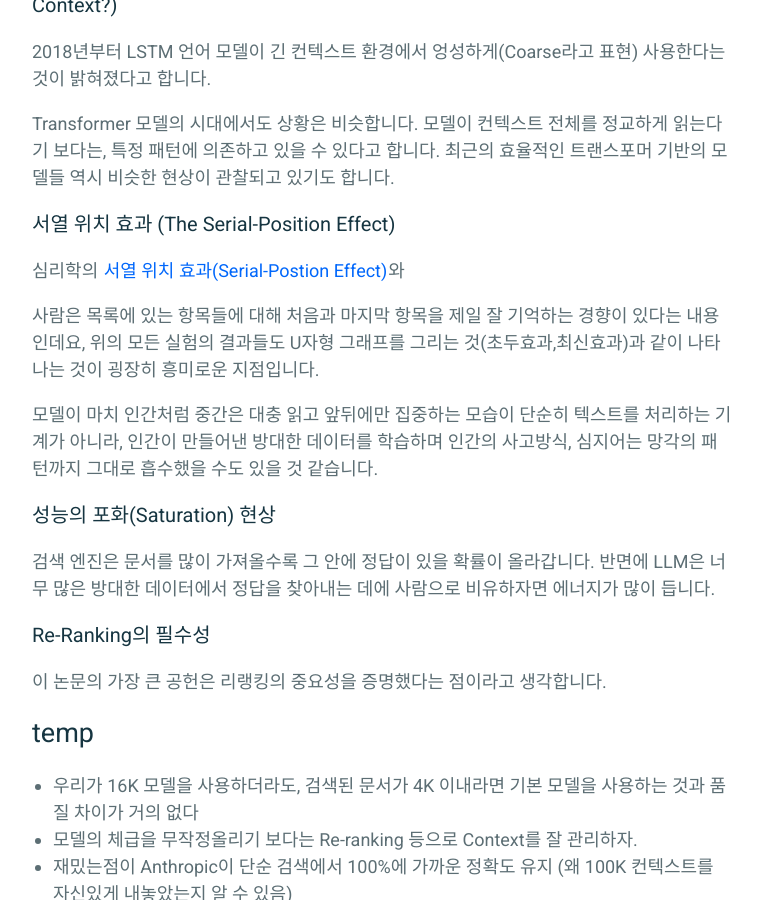
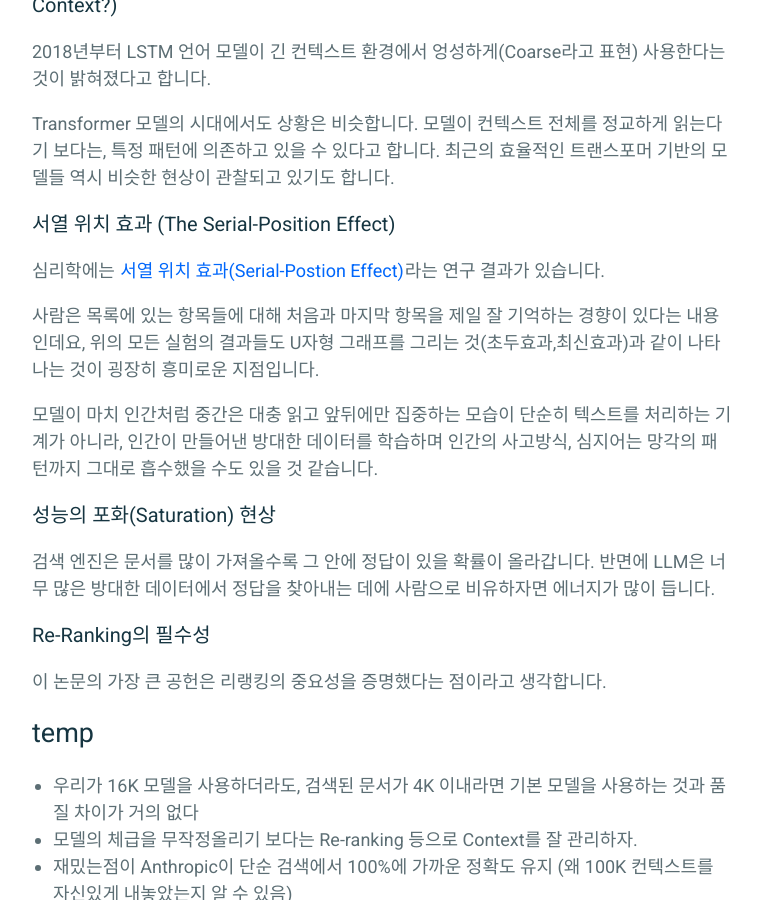
Before and after one commit to parkhuiwo0/parkhuiwo0.github.io, a Jekyll site: the page built from _posts/2026-03-27-Lost-In-the-Middle.md, in a window 1280 px wide and 900 px high, scrolled down 11281 px. Shown: the whole window, without its empty margins (258-1018 px from the left). Built offline with Jekyll 4.4.1, drawn with Linux system fonts in a browser that asks for light colours.

Commit message:
Update 2026-03-27-Lost-In-the-Middle.md

```diff
--- a/_posts/2026-03-27-Lost-In-the-Middle.md
+++ b/_posts/2026-03-27-Lost-In-the-Middle.md
@@ -304,7 +304,7 @@ Transformer 모델의 시대에서도 상황은 비슷합니다. 모델이 컨
 최근의 효율적인 트랜스포머 기반의 모델들 역시 비슷한 현상이 관찰되고 있기도 합니다.
 
 ### 서열 위치 효과 (The Serial-Position Effect)
-심리학의 [서열 위치 효과(Serial-Postion Effect)](https://en.wikipedia.org/wiki/Serial-position_effect)와
+심리학에는 [서열 위치 효과(Serial-Postion Effect)](https://en.wikipedia.org/wiki/Serial-position_effect)라는 연구 결과가 있습니다.
 
 사람은 목록에 있는 항목들에 대해 처음과 마지막 항목을 제일 잘 기억하는 경향이 있다는 내용인데요, 위의 모든 실험의 결과들도 U자형 그래프를 그리는 것(초두효과,최신효과)과 같이 나타나는 것이 굉장히 흥미로운 지점입니다.
 
```
